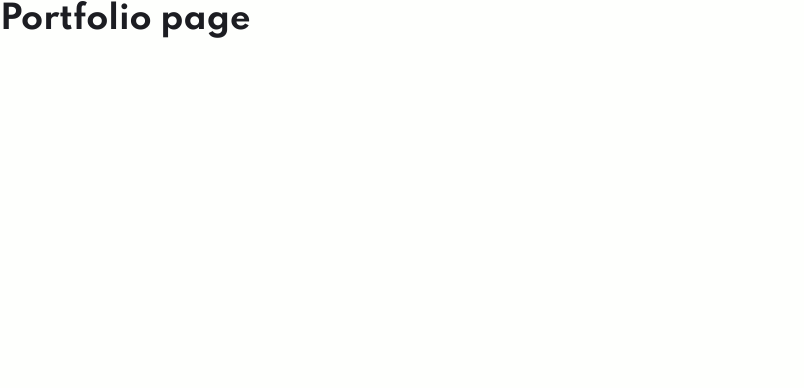
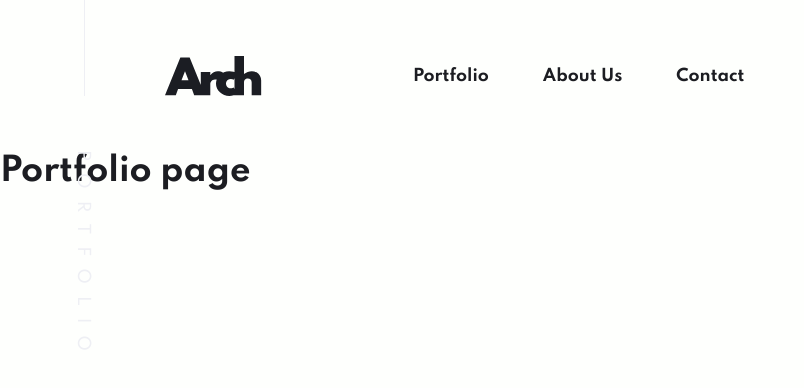
Before and after one commit to jarekTerejko/arch-studio-multi-page-website, a React (Create React App) app: page /portfolio in a window 1280 px wide. Shown: the top 388 px of the page, without its empty margins (0-804 px from the left). Built offline with nearby package versions, Linux system fonts and the light colour scheme.

Commit message:
add Navbar

```diff
--- a/src/App.js
+++ b/src/App.js
@@ -1,4 +1,5 @@
 import { Routes, Route } from "react-router-dom";
+import Navbar from "./components/Navbar";
 import About from "./pages/About";
 import Contact from "./pages/Contact";
 import Home from "./pages/Home";
@@ -7,6 +8,7 @@ import Portfolio from "./pages/Portfolio";
 function App() {
   return (
     <>
+      <Navbar />
       <Routes>
         <Route path="/" element={<Home />} />
         <Route path="portfolio" element={<Portfolio />} />
--- /dev/null
+++ b/src/components/Navbar/NavbarElements.js
@@ -0,0 +1,81 @@
+import styled from "styled-components";
+import { Link, NavLink } from "react-router-dom";
+
+export const NavbarWrapper = styled.nav`
+  padding: 5.6rem 0;
+`;
+
+export const NavbarInnerWrapper = styled.div`
+  display: flex;
+  align-items: center;
+
+  position: relative;
+`;
+
+export const NavbarSiteLinkR = styled(Link)``;
+
+export const NavbarMenuBtn = styled.button`
+  background: none;
+  border: none;
+  width: 4rem;
+  height: 3rem;
+  display: flex;
+  justify-content: center;
+  align-items: center;
+  cursor: pointer;
+  display: none;
+
+  @media screen and (max-width: 670px) {
+    display: flex;
+  }
+`;
+
+export const NavbarNavItems = styled.ul`
+  margin-left: 7rem;
+  display: flex;
+  align-items: center;
+  list-style: none;
+  transition: var(--transition);
+`;
+
+export const NavbarNavItem = styled.li`
+  margin: 0 1.7rem;
+`;
+
+export const NavbarNavLinkR = styled(NavLink)`
+  padding: 1rem;
+  text-transform: capitalize;
+  color: var(--color-dark);
+  font-weight: 700;
+  transition: var(--transition);
+
+  &:hover {
+    color: var(--color-darkgrey);
+  }
+`;
+
+export const NavbarPageIdentifier = styled.span`
+  display: inline-block;
+  color: var(--color-grey);
+  /* color: var(--color-darkgrey); */
+  position: absolute;
+  left: -82.5px;
+  top: 0px;
+  letter-spacing: 12px;
+  transform-origin: left;
+  transform: rotate(90deg);
+  line-height: 16px;
+  padding-left: 86px;
+  text-transform: uppercase;
+
+  &::before {
+    content: "";
+    position: absolute;
+    height: 1px;
+    background: var(--color-grey);
+    /* background: var(--color-darkgrey); */
+    width: 96px;
+    top: 6px;
+    left: -64px;
+  }
+`;
--- /dev/null
+++ b/src/components/Navbar/index.js
@@ -0,0 +1,92 @@
+import React, { useState } from "react";
+import { ImageEl } from "../Image/ImageElement";
+import {
+  NavbarInnerWrapper,
+  NavbarMenuBtn,
+  NavbarNavItem,
+  NavbarNavItems,
+  NavbarNavLinkR,
+  NavbarPageIdentifier,
+  NavbarSiteLinkR,
+  NavbarWrapper,
+} from "./NavbarElements";
+import Logo from "../../images/icons/logo.svg";
+import Bars from "../../images/icons/icon-hamburger.svg";
+import X from "../../images/icons/icon-close.svg";
+import { ContainerEl } from "../Container/ContainerElement";
+import { useLocation } from "react-router-dom";
+
+const Navbar = () => {
+  const [isOpen, setIsOpen] = useState(false);
+  const handleMenu = () => {
+    setIsOpen(!isOpen);
+  };
+
+  const closeMenu = () => {
+    if (isOpen) {
+      handleMenu();
+    } else {
+      return;
+    }
+  };
+
+  const paths = [
+    { name: "", path: "/" },
+    { name: "portfolio", path: "portfolio" },
+    { name: "about us", path: "about" },
+    { name: "contact", path: "contact" },
+  ];
+
+  const location = useLocation();
+
+  const displayLocation = (pathname) => {
+    let location;
+    if (pathname === "/") {
+      location = "home";
+    } else if (pathname === "/about") {
+      location = `${pathname.slice(1)} us`;
+    } else {
+      location = pathname.slice(1);
+    }
+    return location;
+  };
+
+  return (
+    <>
+      <NavbarWrapper>
+        <ContainerEl big>
+          <NavbarInnerWrapper>
+            <NavbarPageIdentifier>
+              {displayLocation(location.pathname)}
+            </NavbarPageIdentifier>
+            <NavbarSiteLinkR to="/">
+              <ImageEl src={Logo} alt="Logo" />
+            </NavbarSiteLinkR>
+            <NavbarNavItems>
+              {paths.map((link, i) => {
+                return (
+                  <NavbarNavItem key={i}>
+                    <NavbarNavLinkR to={link.path} onClick={closeMenu}>
+                      {link.name}
+                    </NavbarNavLinkR>
+                  </NavbarNavItem>
+                );
+              })}
+            </NavbarNavItems>
+            <NavbarMenuBtn
+              onClick={handleMenu}
+              aria-label={isOpen ? "Close Menu" : "Open Menu"}
+            >
+              <ImageEl
+                src={isOpen ? X : Bars}
+                alt={isOpen ? "Close Menu" : "Open Menu"}
+              />
+            </NavbarMenuBtn>
+          </NavbarInnerWrapper>
+        </ContainerEl>
+      </NavbarWrapper>
+    </>
+  );
+};
+
+export default Navbar;
```
